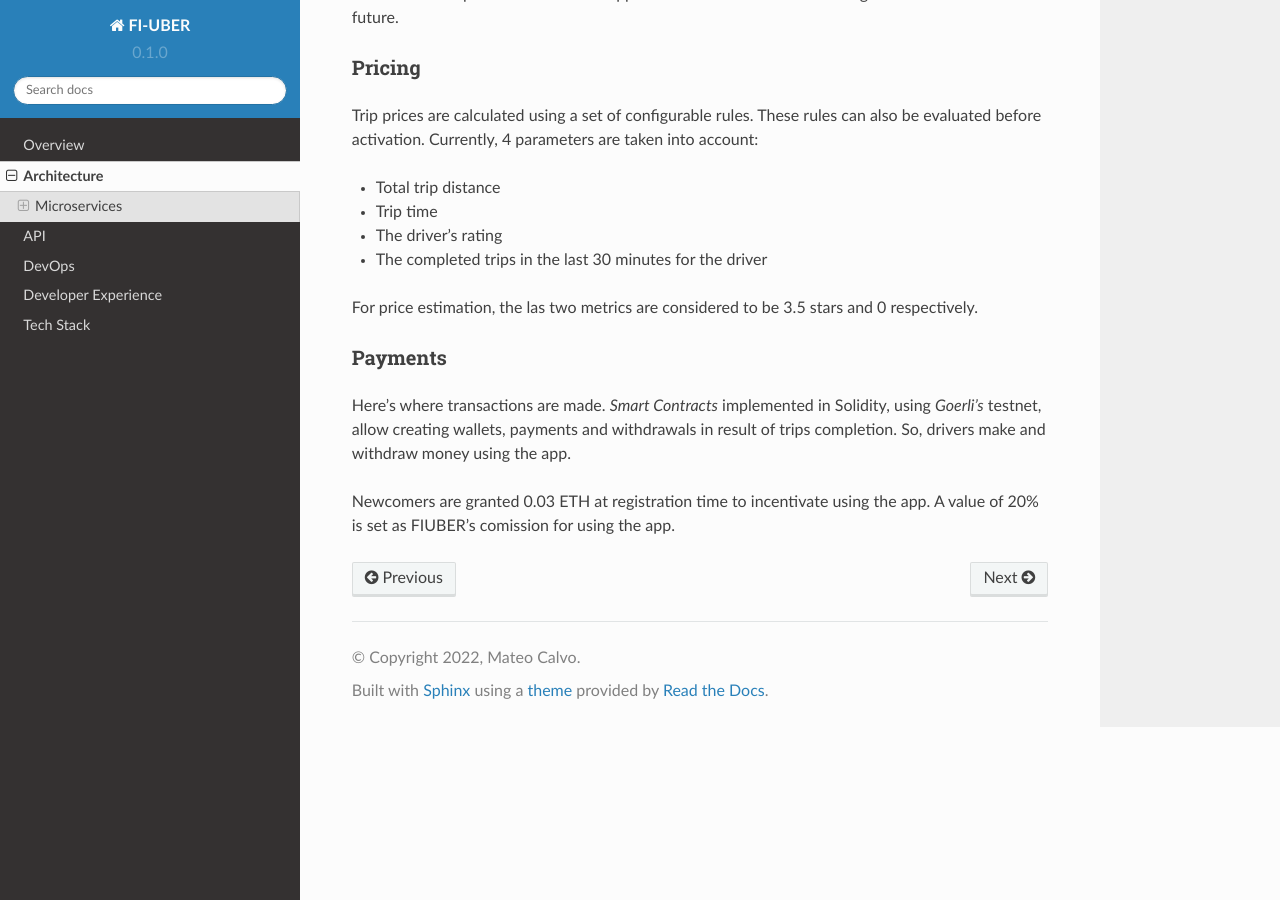
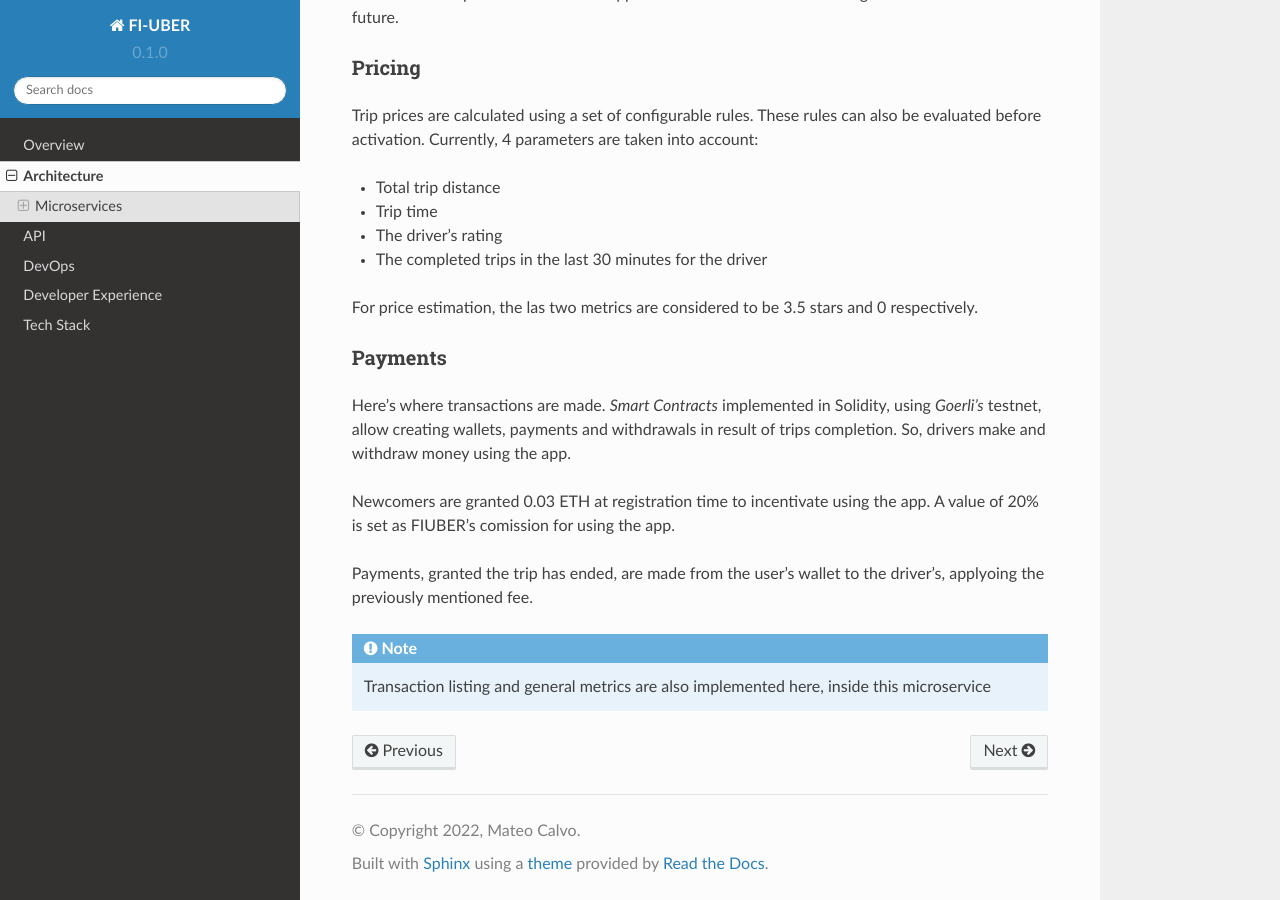
Before and after one commit to mateoicalvo/fiuber-docs, a Sphinx documentation site: the page built from docs/source/architecture.rst, in a window 1280 px wide and 900 px high, scrolled down 2431 px. Built offline with Sphinx 7.4.7 and the Read the Docs theme 2.0.0, drawn with Linux system fonts in a browser that asks for light colours.

Commit message:
Update docs

```diff
--- a/docs/source/architecture.rst
+++ b/docs/source/architecture.rst
@@ -126,3 +126,11 @@ drivers make and withdraw money using the app.
 Newcomers are granted 0.03 ETH at registration time to
 incentivate using the app. A value of 20% is set as FIUBER's
 comission for using the app.
+
+Payments, granted the trip has ended, are made
+from the user's wallet to the driver's, applyoing
+the previously mentioned fee.
+
+.. note::
+
+   Transaction listing and general metrics are also implemented here, inside this microservice
```
